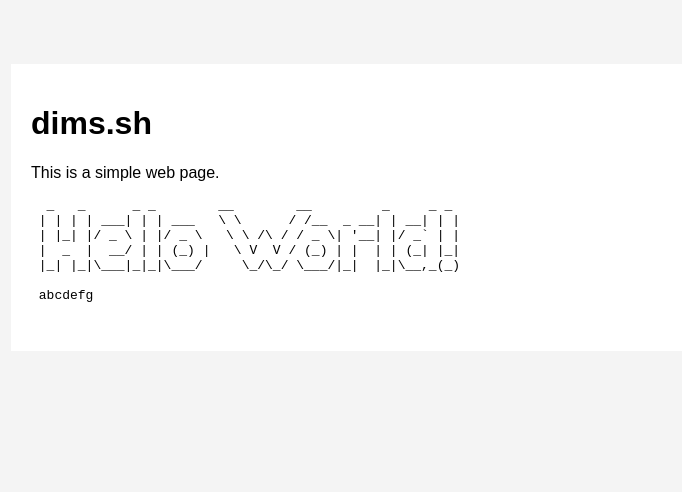
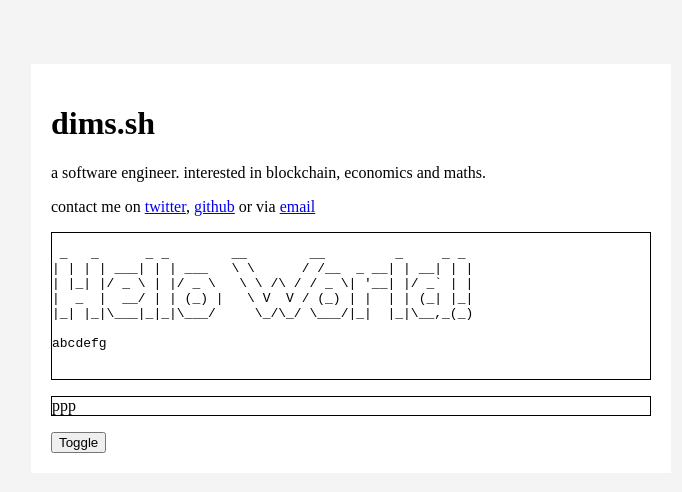
Before and after one commit to dimasriat/dims-sh, a website: page web/index.html in a window 1280 px wide. Shown: the whole page, without its empty margins (289-971 px from the left). Drawn offline with Linux system fonts and the light colour scheme.

Commit message:
feat: add social

```diff
--- /dev/null
+++ b/web/css/dims.css
@@ -0,0 +1,16 @@
+* {
+  box-sizing: border-box;
+}
+
+body {
+  font-family: serif;
+  background-color: #f4f4f4;
+  margin: 0;
+}
+
+.wrapper {
+  max-width: 50vw;
+  margin: 64px auto 0;
+  padding: 20px;
+  background-color: white;
+}
--- a/web/index.html
+++ b/web/index.html
@@ -4,25 +4,19 @@
     <meta charset="UTF-8">
     <meta name="viewport" content="width=device-width, initial-scale=1.0">
     <title>dims.sh</title>
-    <style>
-      body {
-        font-family: Arial, sans-serif;
-        background-color: #f4f4f4;
-        margin: 0;
-      }
-
-      .wrapper {
-        max-width: 50vw;
-        margin: 64px auto 0;
-        padding: 20px;
-        background-color: white;
-      }
-    </style>
+    <link rel="stylesheet" href="css/dims.css">
   </head>
   <body>
     <div class="wrapper">
       <h1>dims.sh</h1>
-      <p>This is a simple web page.</p>
+      <p>a software engineer. interested in blockchain, economics and maths.</p>
+      <p>
+        contact me on
+        <a href="https://x.com/0xDimss" target="_blank">twitter</a>,
+        <a href="https://github.com/dimasriat" target="_blank">github</a> or via
+        <a href="mailto:gm@dims.sh">email</a>
+      </p>
+      <div id="dims" style="border: 1px solid black; margin-top: 4px">
         <pre>
  _   _      _ _        __        __         _     _ _
 | | | | ___| | | ___   \ \      / /__  _ __| | __| | |
@@ -33,5 +27,13 @@
 abcdefg
         </pre>
       </div>
+      <div id="dims-2" style="border: 1px solid black; margin-top: 16px">
+        zzz
+      </div>
+      <button id="dims-button" style="margin-top: 16px" onclick="clickMe()">
+          Toggle
+      </button>
+    </div>
+    <script src="js/dims.js"></script>
   </body>
 </html>
--- /dev/null
+++ b/web/js/dims.js
@@ -0,0 +1,6 @@
+const dims = document.getElementById('dims-2');
+dims.innerHTML = ` ppp `;
+
+function clickMe() {
+  alert('Hello');
+}
```
Lines whose indentation alone changed are shown as unchanged.
